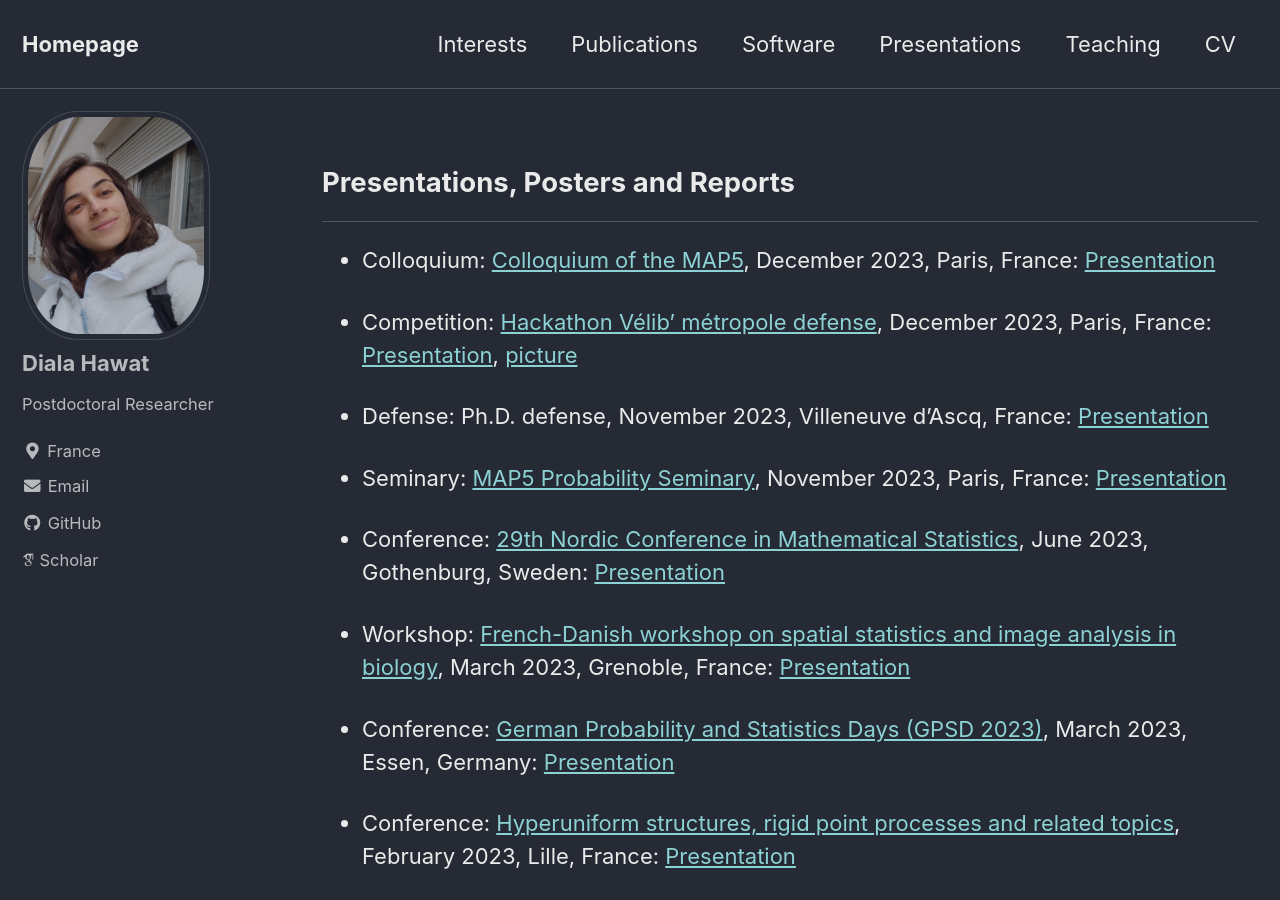
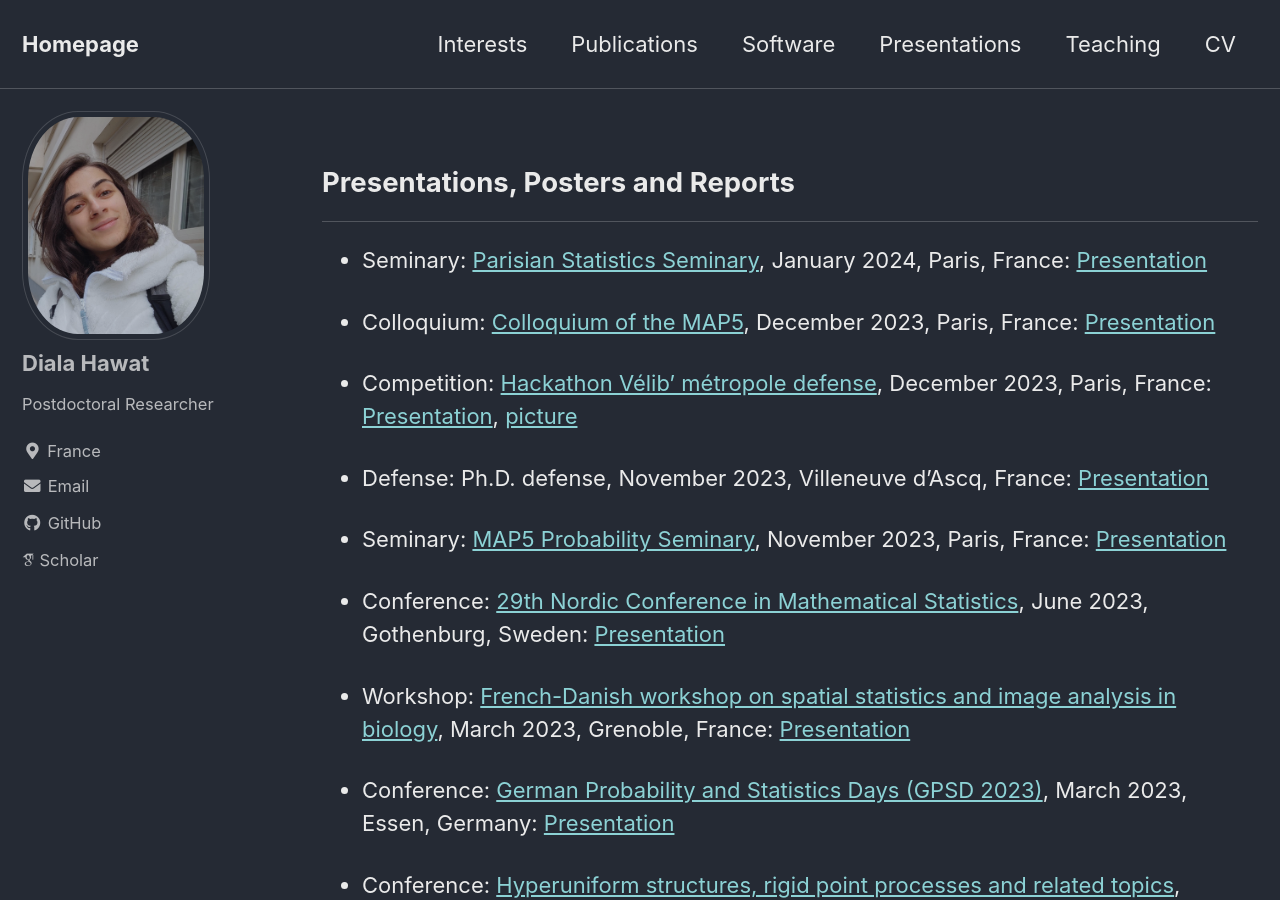
Before and after one commit to dhawat/dhawat.github.io, a Jekyll site: the page built from _pages/presentations.md, in a window 1280 px wide and 900 px high. Built offline with Jekyll 4.4.1, drawn with Linux system fonts in a browser that asks for light colours; cached includes are drawn as plain includes; nearby versions of some CDN libraries; some web fonts are replaced.

Commit message:
presnettaions: add paresian statistic seminary

```diff
--- a/_pages/presentations.md
+++ b/_pages/presentations.md
@@ -8,6 +8,8 @@ title: ""
 
 ## Presentations, Posters and Reports
 ----
+
+- Seminary: [Parisian Statistics Seminary](https://sites.google.com/site/semstats/home), January 2024, Paris, France: [Presentation]({{ site.url }}/assets/pdfs/../../../../assets/pdfs/paresien_seminary_of_statistics_2024.pdf)
 
 - Colloquium: [Colloquium of the MAP5](https://map5.mi.parisdescartes.fr/events/mariem-abaach-mehdi-boussaa-diala-hawat-alexander-reisach-map5-universite-paris-cite/), December 2023, Paris, France: [Presentation]({{ site.url }}/assets/pdfs/../../../../assets/pdfs/colloq_hackathon_2023.pdf)
 
```
Also changed, not shown: 1 other file.
